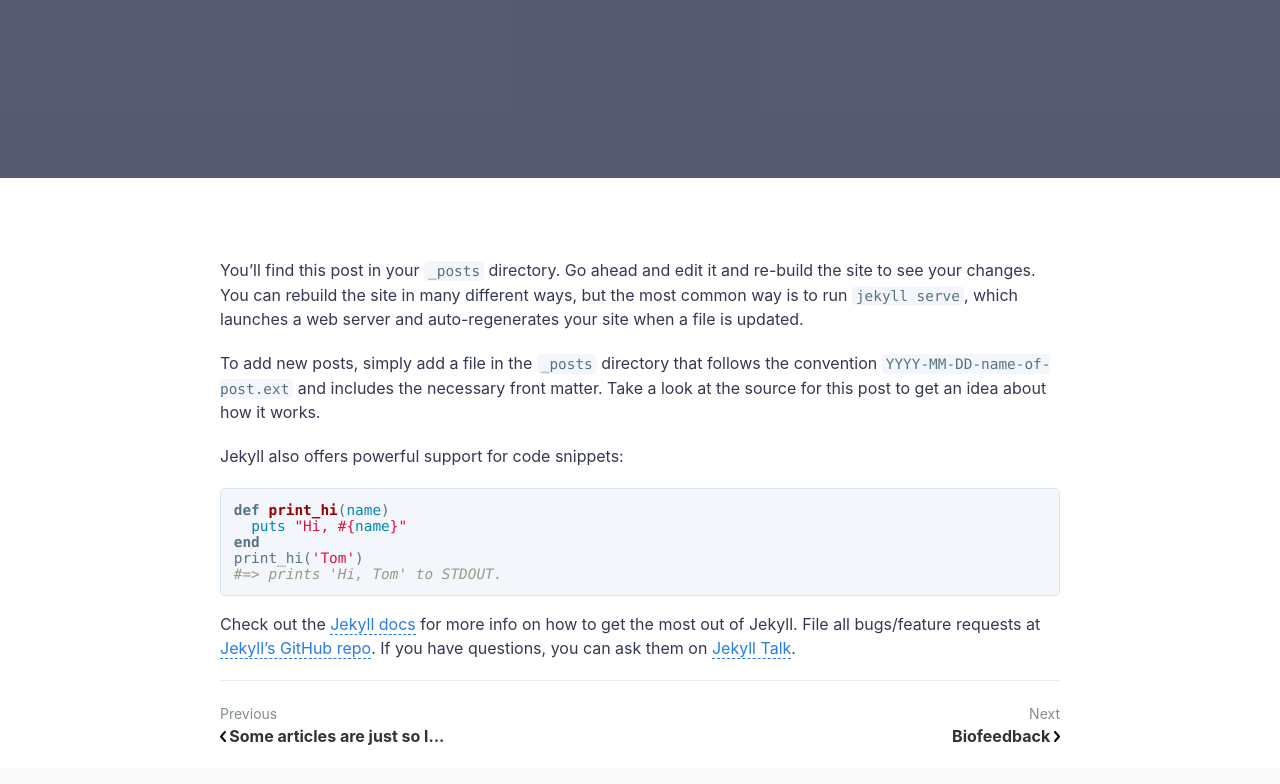
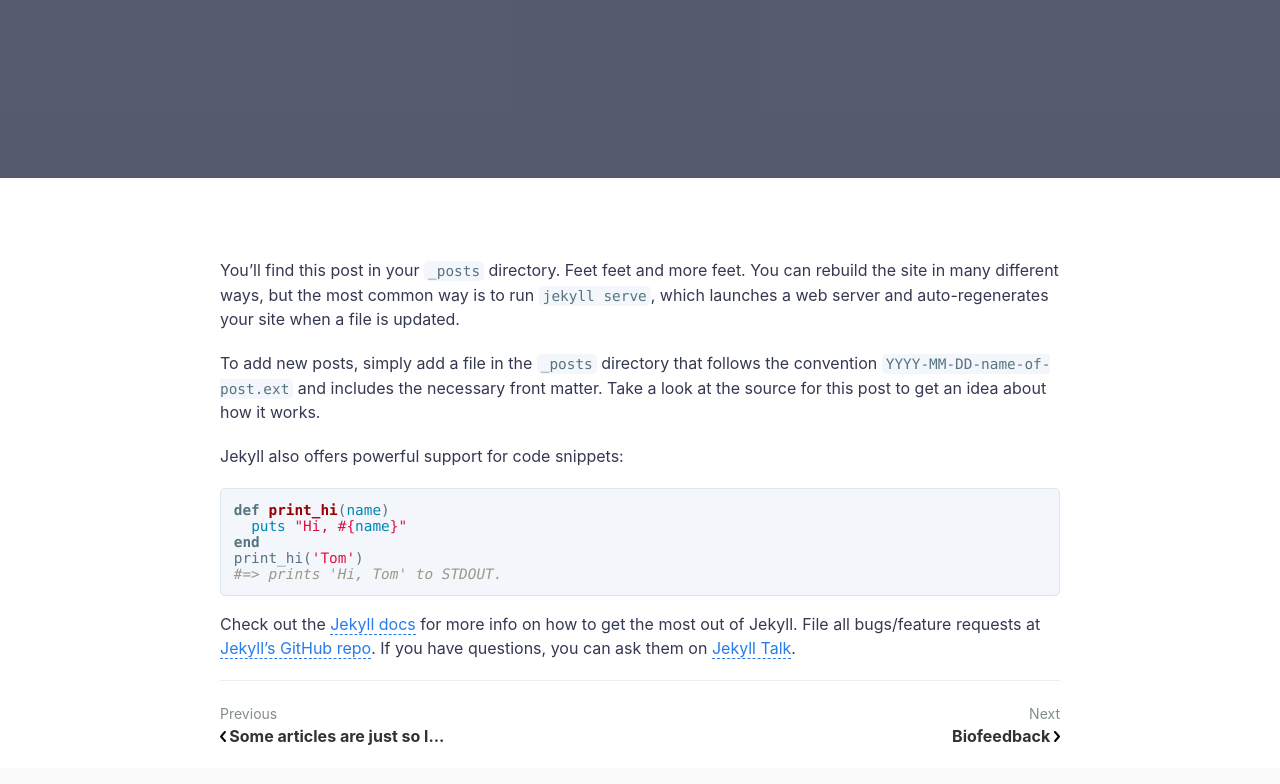
Before and after one commit to jabber99/jabber99.github.io, a Jekyll site: the page built from _posts/2016-05-20-welcome-to-jekyll.md, in a window 1280 px wide and 900 px high, scrolled down 398 px. Shown: the top 784 px of the window. Built offline with Jekyll 4.4.1, drawn with Linux system fonts in a browser that asks for light colours; comment, search, counter and statistics services are not loaded.

Commit message:
Update 2016-05-20-welcome-to-jekyll.md

```diff
--- a/_posts/2016-05-20-welcome-to-jekyll.md
+++ b/_posts/2016-05-20-welcome-to-jekyll.md
@@ -2,7 +2,7 @@
 title: Reflexology
 layout: post
 ---
-You’ll find this post in your `_posts` directory. Go ahead and edit it and re-build the site to see your changes. You can rebuild the site in many different ways, but the most common way is to run `jekyll serve`, which launches a web server and auto-regenerates your site when a file is updated.
+You’ll find this post in your `_posts` directory. Feet feet and more feet. You can rebuild the site in many different ways, but the most common way is to run `jekyll serve`, which launches a web server and auto-regenerates your site when a file is updated.
 
 To add new posts, simply add a file in the `_posts` directory that follows the convention `YYYY-MM-DD-name-of-post.ext` and includes the necessary front matter. Take a look at the source for this post to get an idea about how it works.
 
```
